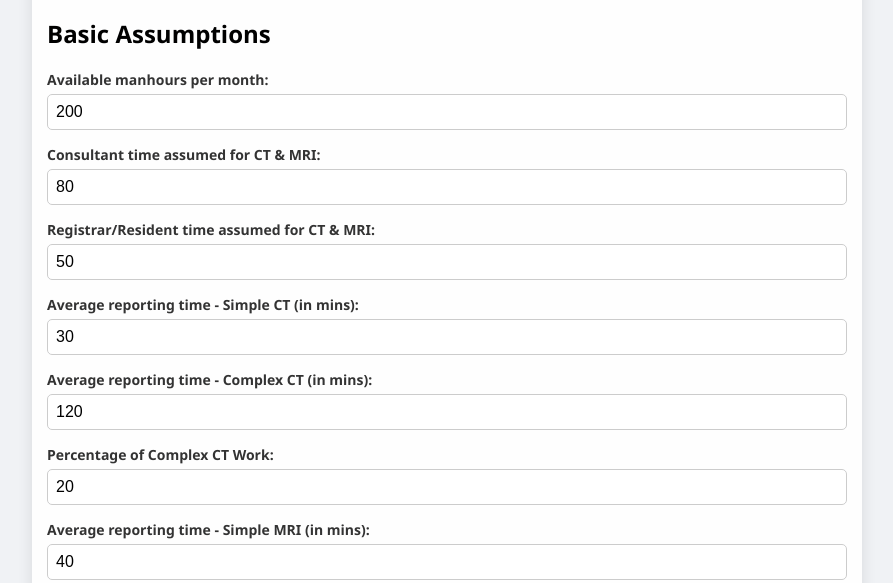
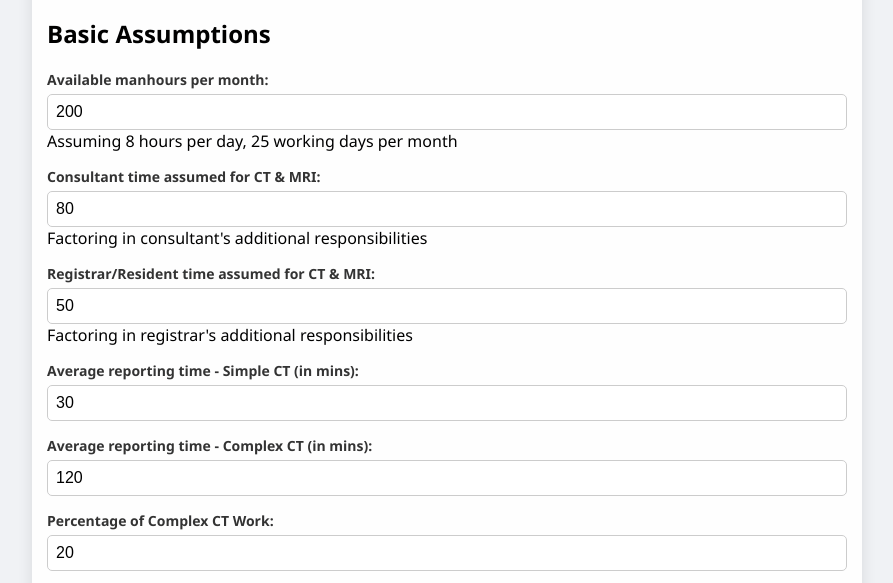
Before and after one commit to pradeeppandey99/Radiology-calculator-v2, a plain HTML site: page index.html in a window 1280 px wide. Both pictures are taken after a click on the link "Basic Assumptions". Shown: the part 155-738 px from the top of the page, without its empty margins (193-1086 px from the left). Drawn offline with Linux system fonts and the light colour scheme.

Commit message:
Update index.html

```diff
--- a/index.html
+++ b/index.html
@@ -21,14 +21,17 @@
                 <div class="form-group">
                     <label for="manhours">Available manhours per month:</label>
                     <input type="number" id="manhours" required>
+                    <span class="assumption-comment">Assuming 8 hours per day, 25 working days per month</span>
                 </div>
                 <div class="form-group">
                     <label for="consultantTime">Consultant time assumed for CT & MRI:</label>
                     <input type="number" id="consultantTime" required>
+                    <span class="assumption-comment">Factoring in consultant's additional responsibilities</span>
                 </div>
                 <div class="form-group">
                     <label for="registrarTime">Registrar/Resident time assumed for CT & MRI:</label>
                     <input type="number" id="registrarTime" required>
+                    <span class="assumption-comment">Factoring in registrar's additional responsibilities</span>
                 </div>
                 <div class="form-group">
                     <label for="simpleCTTime">Average reporting time - Simple CT (in mins):</label>
@@ -57,6 +60,7 @@
                 <div class="form-group">
                     <label for="seasonalAdjustment">Percentage adjustment for seasonal variations:</label>
                     <input type="number" id="seasonalAdjustment" required>
+                    <span class="assumption-comment">Adjustment for seasonal variations and assumptions on complexity</span>
                 </div>
                 <button type="button" onclick="saveAssumptions()">Save Assumptions</button>
             </form>
```
